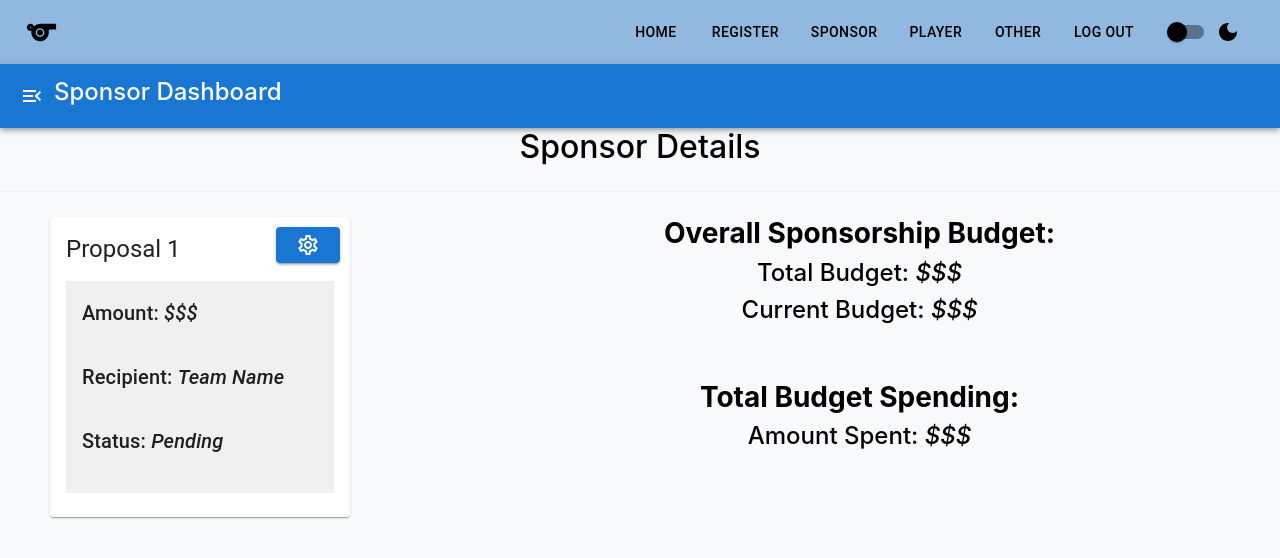
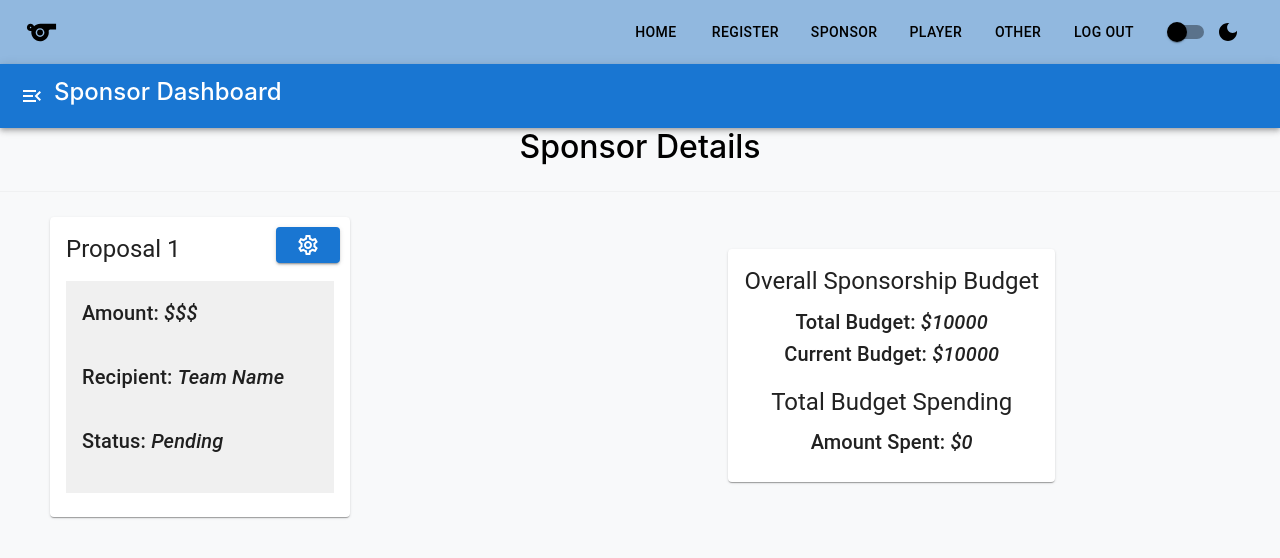
Before and after one commit to SaiAnand724/Team2Project2, a React (Create React App) app in the folder frontend-p2/frontend/: page /sponsor in a window 1280 px wide. Shown: the top 558 px of the page. Built offline with nearby package versions, Linux system fonts and the light colour scheme.

Commit message:
Sponsor Budgets

```diff
--- a/frontend-p2/frontend/src/Components/SponsorComponents/SponsorBudget.tsx
+++ b/frontend-p2/frontend/src/Components/SponsorComponents/SponsorBudget.tsx
@@ -1,9 +1,57 @@
-export const SponsorBudget:React.FC = () => {
-    return(
-        <div className="container">
-        </div>
-    );
-}
+import React, { useEffect, useState } from 'react';
+import { Box, Card, CardContent, Typography } from '@mui/material';
+import { TeamProposalInterface } from '../../Interfaces/TeamProposalInterface';
+import { sponsorStore } from '../../globalStore/store';
+
+const SponsorBudget: React.FC<{proposals:TeamProposalInterface[]}> = ({proposals}) => {
+  const [totalBudget, setTotalBudget] = useState<number>(0);
+  const [currentBudget, setCurrentBudget] = useState<number>(0);
+  const [amountSpent, setAmountSpent] = useState<number>(0);
+
+  useEffect(() => {
+    // Placeholder API calls to fetch budget data
+    const fetchBudgetData = async () => {
+      try {
+        // Replace with actual API calls
+        const totalProposalsAmount = proposals.reduce((acc, proposal) => acc + proposal.amount, 0);
+        const totalBudget = sponsorStore.loggedInSponsor.budget
+        setTotalBudget(totalBudget);
+        setCurrentBudget(totalBudget-totalProposalsAmount);
+        setAmountSpent(totalProposalsAmount);
+      } catch (error) {
+        console.error('Error fetching budget data:', error);
+      }
+    };
+
+    fetchBudgetData();
+  }, []);
+
+  return (
+    <Box display="flex" justifyContent="center" alignItems="center" mt={4}>
+      <Card>
+        <CardContent>
+          <Typography variant="h5" component="div" gutterBottom>
+            Overall Sponsorship Budget
+          </Typography>
+          <Typography variant="h6">
+            Total Budget: <span style={{ fontStyle: 'italic' }}>${totalBudget}</span>
+          </Typography>
+          <Typography variant="h6">
+            Current Budget: <span style={{ fontStyle: 'italic' }}>${currentBudget}</span>
+          </Typography>
+          <Typography variant="h5" component="div" gutterBottom mt={2}>
+            Total Budget Spending
+          </Typography>
+          <Typography variant="h6">
+            Amount Spent: <span style={{ fontStyle: 'italic' }}>${amountSpent}</span>
+          </Typography>
+        </CardContent>
+      </Card>
+    </Box>
+  );
+};
+
+export default SponsorBudget;
 
 {/* Functionality: Manages and displays sponsor budget information.
 o	Endpoints:
--- a/frontend-p2/frontend/src/Components/SponsorComponents/SponsorDashboard.tsx
+++ b/frontend-p2/frontend/src/Components/SponsorComponents/SponsorDashboard.tsx
@@ -1,65 +1,60 @@
-import React, { useEffect, useState } from 'react';
-import { SponsorNavbar } from './SponsorNavbar';
-import { Divider, Grid } from '@mui/material';
-import { SponsorCard } from './SponsorCard';
-import { SponsorInterface } from '../../Interfaces/SponsorInterface';
-import { sponsorStore } from "../../globalStore/store"
-import { TeamProposalInterface } from '../../Interfaces/TeamProposalInterface';
+import React, { useEffect, useState } from "react";
+import { SponsorNavbar } from "./SponsorNavbar";
+import { Divider, Grid } from "@mui/material";
+import { SponsorCard } from "./SponsorCard";
+import { SponsorInterface } from "../../Interfaces/SponsorInterface";
+import { sponsorStore } from "../../globalStore/store";
+import { TeamProposalInterface } from "../../Interfaces/TeamProposalInterface";
+import SponsorBudget from "./SponsorBudget";
 
 export const SponsorDashboard: React.FC = () => {
+  const sponsorURL = `${sponsorStore.baseURL}/sponsor`;
 
-    const sponsorURL = `${sponsorStore.baseURL}/sponsor`
-
-    const [proposalsList, setProposalsList] = useState<TeamProposalInterface[]>([]) /**  */
+  const [proposalsList, setProposalsList] = useState<TeamProposalInterface[]>(
+    []
+  ); /**  */
 
   useEffect(() => {
     const sortedProposals = proposalsList.sort();
     setProposalsList(sortedProposals);
   }, []);
 
-
   return (
     <div>
-        <div >
+      <div>
         <SponsorNavbar></SponsorNavbar>
       </div>
-        <div className='app-container'>
-            <h2 style={{ textAlign: 'center', marginBottom: '25px' }}>Sponsor Details</h2>
-            <Divider/>
+      <div className="app-container">
+        <h2 style={{ textAlign: "center", marginBottom: "25px" }}>
+          Sponsor Details
+        </h2>
+        <Divider />
 
-            <div style={{ display: 'flex', justifyContent: 'space-between', alignItems: 'flex-start', marginTop: '25px' }}>
-
-                <div className='grid-container' style={{ marginLeft: '50px' }}>
-                    <Grid container
+        <div
+          style={{
+            display: "flex",
+            justifyContent: "space-between",
+            alignItems: "flex-start",
+            marginTop: "25px",
+          }}
+        >
+          <div className="grid-container" style={{ marginLeft: "50px" }}>
+            <Grid
+              container
               direction="row"
               justifyContent="flex-start"
               alignItems="flex-start"
-                            columns={2}>
+              columns={2}
+            >
               <SponsorCard proposals={proposalsList}></SponsorCard>
             </Grid>
           </div>
 
           <div>
-
-                        <div style={{ textAlign: 'center', marginRight: '225px' }}>
-                            <h3 style={{ fontWeight: 'bold' }}>Overall Sponsorship Budget:</h3>
-                            <h4>Total Budget: <span style={{fontStyle: 'italic'}}>$$$</span></h4>
-                            <h4>Current Budget: <span style={{fontStyle: 'italic'}}>$$$</span></h4>
+            <div style={{ textAlign: "center", marginRight: "225px" }}>
+              <SponsorBudget proposals={proposalsList} />
             </div>
-
-                        <br></br>
-                        <br></br>
-
-                        <div style={{ textAlign: 'center', marginRight: '225px' }}>
-                            <h3 style={{ fontWeight: 'bold' }}>Total Budget Spending:</h3>
-                            <h4>Amount Spent: <span style={{fontStyle: 'italic'}}>$$$</span></h4>
           </div>
-
-
-                </div>
-
-
-
         </div>
       </div>
     </div>
```
Lines whose indentation alone changed are shown as unchanged.
